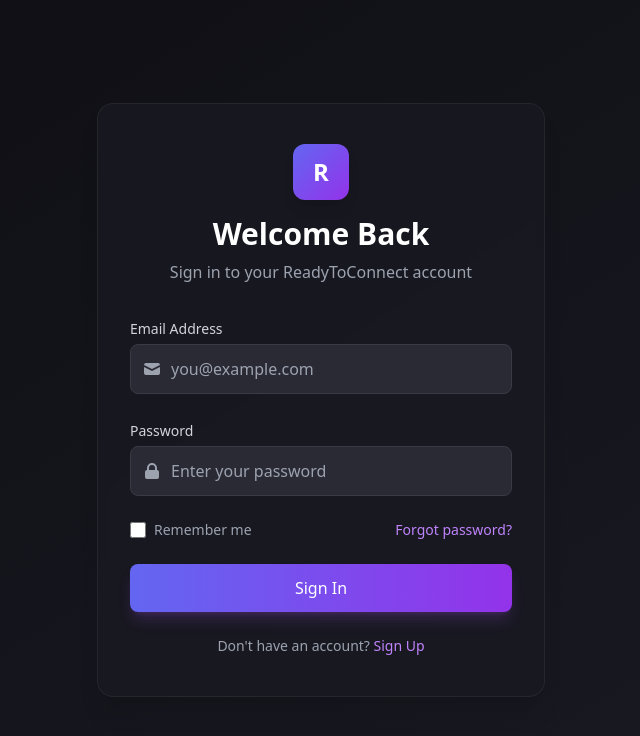
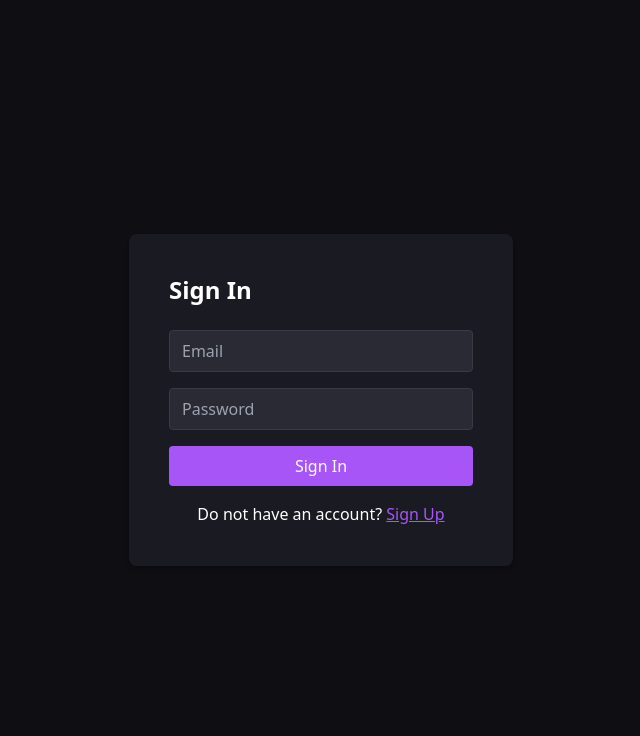
Before and after one commit to 4-DA/ready_to_connect_frontend, a Next.js app: page /signin in a window 1280 px wide. Shown: the top 736 px of the page, without its empty margins (319-959 px from the left). Built offline with nearby package versions, Linux system fonts and the light colour scheme.

Commit message:
fix: signup and signin flow, updated API paths-temp

```diff
--- a/src/app/page.tsx
+++ b/src/app/page.tsx
@@ -1,4 +1,6 @@
 // src/app/page.tsx
+
+"use client"; // if needed
 import Dashboard from "@/components/Dashboard";
 
 export default function HomePage() {
--- a/src/app/signin/page.tsx
+++ b/src/app/signin/page.tsx
@@ -1,24 +1,11 @@
 "use client";
+
 import { useState, FormEvent } from "react";
 import { useRouter } from "next/navigation";
-import axios, { AxiosError } from "axios";
-
-// Define a User interface to match the expected data structure
-interface User {
-  pk: number;
-  email: string;
-  full_name: string;
-  streak: number;
-  xp: number;
-  level: number;
-  badge?: number;
-  profile_picture?: string;
-  user_type: string;
-  [key: string]: any; // Allow for additional properties
-}
+import Link from "next/link";
 
 export default function Signin() {
-  const [credentials, setCredentials] = useState({ email: "", password: "" });
+  const [user, setUser] = useState({ email: "", password: "" });
   const [error, setError] = useState<string | null>(null);
   const [isLoading, setIsLoading] = useState(false);
   const router = useRouter();
@@ -27,246 +14,89 @@
     e.preventDefault();
     setError(null);
     setIsLoading(true);
-    //const studentsUrl = 'http://127.0.0.1:8000/api/profile/students/';
 
     try {
-      // Updated API endpoint (without trailing slash to ensure consistency)
-      const response = await axios.post(
-        // "https://readytoconnect.panemtech.com/api/accounts/login/",
-        "http://127.0.0.1:8000/api/accounts/login/",
+      const res = await fetch("http://127.0.0.1:8000/api/accounts/login/", {
+        method: "POST",
+        headers: { "Content-Type": "application/json" },
+        body: JSON.stringify({
+          email: user.email,
+          password: user.password,
+        }),
+        credentials: "include",
+      });
 
-        credentials,
-        {
-          headers: { "Content-Type": "application/json" },
-          withCredentials: true,
+      const data = await res.json();
+
+      if (!res.ok) {
+        console.error("Login error response:", data);
+
+        if (data.detail) {
+          setError(data.detail);
+        } else if (data.non_field_errors) {
+          setError(data.non_field_errors.join(" "));
+        } else if (data.email) {
+          setError(data.email.join(" "));
+        } else if (data.password) {
+          setError(data.password.join(" "));
+        } else {
+          setError("Login failed. Please check your credentials.");
         }
-      );
-
-      // Access the data directly from response.data
-      const data = response.data;
-
-      // Store tokens
-      if (data.access) {
-        localStorage.setItem("token", data.access);
-        localStorage.setItem("refresh_token", data.refresh);
+        setIsLoading(false);
+        return;
       }
 
-      // Store full user data
-      if (data.user) {
-        // Ensure all important fields are preserved
-        const userToStore: User = {
-          pk: data.user.pk,
-          email: data.user.email,
-          full_name: data.user.full_name,
-          streak: data.user.streak,
-          xp: data.user.xp,
-          level: data.user.level,
-          badge: data.user.badge,
-          profile_picture: data.user.profile_picture,
-          user_type: data.user.user_type,
-        };
+      // ✅ Save tokens if needed
+      localStorage.setItem("accessToken", data.access);
+      localStorage.setItem("refreshToken", data.refresh);
 
-        localStorage.setItem("user", JSON.stringify(userToStore));
-
-        // Log for debugging
-        console.log("Stored user data:", userToStore);
-      }
-
-      // Add a small delay before navigation to ensure data is stored
-      setTimeout(() => {
-        router.push("/");
-      }, 100);
-    } catch (error) {
-      // Type guard for AxiosError
-      const err = error as AxiosError<{ detail?: string }>;
-
-      if (err.response) {
-        // The request was made and the server responded with a status code
-        // that falls out of the range of 2xx
-        setError(
-          err.response.data?.detail ||
-            "Login failed. Please check your credentials."
-        );
-      } else if (err.request) {
-        // The request was made but no response was received
-        setError("No response from server. Please try again later.");
-      } else {
-        // Something happened in setting up the request that triggered an Error
+      router.push("/dashboard");
+    } catch (err) {
+      console.error("Login error:", err);
       setError("Connection error. Please try again later.");
-      }
-      console.error("Login error:", err);
     } finally {
       setIsLoading(false);
     }
   };
 
   return (
-    <div className="flex justify-center items-center min-h-screen bg-gradient-to-br from-[#0e0e13] to-[#1a1a24]">
-      <div className="w-full max-w-md px-8 py-10 mx-2 backdrop-blur-sm bg-[#1a1a22]/80 rounded-2xl shadow-xl border border-[#ffffff0f]">
-        {/* Logo and Header */}
-        <div className="text-center mb-8">
-          <div className="flex justify-center mb-4">
-            <div className="h-14 w-14 bg-gradient-to-br from-indigo-500 to-purple-600 rounded-xl flex items-center justify-center shadow-lg">
-              <span className="text-white text-2xl font-bold">R</span>
-            </div>
-          </div>
-          <h2 className="text-3xl font-bold text-white">Welcome Back</h2>
-          <p className="text-gray-400 mt-2">
-            Sign in to your ReadyToConnect account
-          </p>
-        </div>
-
+    <div className="flex justify-center items-center min-h-screen bg-[#0e0e13]">
+      <div className="bg-[#1a1a22] p-10 rounded-lg shadow-md w-96">
+        <h2 className="text-2xl font-bold mb-6 text-white">Sign In</h2>
         {error && (
-          <div className="bg-red-500/10 border border-red-500/30 rounded-lg p-4 mb-6 text-red-400 whitespace-pre-line text-sm">
-            <div className="flex items-start">
-              <svg
-                xmlns="http://www.w3.org/2000/svg"
-                className="h-5 w-5 mr-2 mt-0.5 text-red-500"
-                viewBox="0 0 20 20"
-                fill="currentColor"
-              >
-                <path
-                  fillRule="evenodd"
-                  d="M10 18a8 8 0 100-16 8 8 0 000 16zM8.707 7.293a1 1 0 00-1.414 1.414L8.586 10l-1.293 1.293a1 1 0 101.414 1.414L10 11.414l1.293 1.293a1 1 0 001.414-1.414L11.414 10l1.293-1.293a1 1 0 00-1.414-1.414L10 8.586 8.707 7.293z"
-                  clipRule="evenodd"
-                />
-              </svg>
-              <div>{error}</div>
-            </div>
+          <div className="bg-red-500 bg-opacity-20 border border-red-500 rounded p-3 mb-4 text-red-400">
+            {error}
           </div>
         )}
-
-        <form onSubmit={handleSubmit} className="space-y-6">
-          <div className="space-y-1">
-            <label className="text-sm font-medium text-gray-300">
-              Email Address
-            </label>
-            <div className="relative">
+        <form onSubmit={handleSubmit} className="space-y-4">
           <input
             type="email"
-                placeholder="you@example.com"
+            placeholder="Email"
             required
-                className="w-full pl-10 pr-4 py-3 border rounded-lg bg-[#2a2a35] text-white border-[#3a3a45] focus:border-purple-500 focus:ring-1 focus:ring-purple-500 focus:outline-none transition-all"
-                value={credentials.email}
-                onChange={(e) =>
-                  setCredentials({ ...credentials, email: e.target.value })
-                }
+            className="w-full px-3 py-2 border rounded bg-[#2a2a35] text-white border-[#3a3a45]"
+            onChange={(e) => setUser({ ...user, email: e.target.value })}
           />
-              <div className="absolute inset-y-0 left-0 flex items-center pl-3 pointer-events-none text-gray-400">
-                <svg
-                  xmlns="http://www.w3.org/2000/svg"
-                  className="h-5 w-5"
-                  viewBox="0 0 20 20"
-                  fill="currentColor"
-                >
-                  <path d="M2.003 5.884L10 9.882l7.997-3.998A2 2 0 0016 4H4a2 2 0 00-1.997 1.884z" />
-                  <path d="M18 8.118l-8 4-8-4V14a2 2 0 002 2h12a2 2 0 002-2V8.118z" />
-                </svg>
-              </div>
-            </div>
-          </div>
-
-          <div className="space-y-1">
-            <label className="text-sm font-medium text-gray-300">
-              Password
-            </label>
-            <div className="relative">
           <input
             type="password"
-                placeholder="Enter your password"
+            placeholder="Password"
             required
-                className="w-full pl-10 pr-4 py-3 border rounded-lg bg-[#2a2a35] text-white border-[#3a3a45] focus:border-purple-500 focus:ring-1 focus:ring-purple-500 focus:outline-none transition-all"
-                value={credentials.password}
-                onChange={(e) =>
-                  setCredentials({ ...credentials, password: e.target.value })
-                }
+            className="w-full px-3 py-2 border rounded bg-[#2a2a35] text-white border-[#3a3a45]"
+            onChange={(e) => setUser({ ...user, password: e.target.value })}
           />
-              <div className="absolute inset-y-0 left-0 flex items-center pl-3 pointer-events-none text-gray-400">
-                <svg
-                  xmlns="http://www.w3.org/2000/svg"
-                  className="h-5 w-5"
-                  viewBox="0 0 20 20"
-                  fill="currentColor"
-                >
-                  <path
-                    fillRule="evenodd"
-                    d="M5 9V7a5 5 0 0110 0v2a2 2 0 012 2v5a2 2 0 01-2 2H5a2 2 0 01-2-2v-5a2 2 0 012-2zm8-2v2H7V7a3 3 0 016 0z"
-                    clipRule="evenodd"
-                  />
-                </svg>
-              </div>
-            </div>
-          </div>
-
-          <div className="flex items-center justify-between">
-            <div className="flex items-center">
-              <input
-                id="remember-me"
-                name="remember-me"
-                type="checkbox"
-                className="h-4 w-4 bg-[#2a2a35] border-[#3a3a45] rounded text-purple-500 focus:ring-purple-500"
-              />
-              <label
-                htmlFor="remember-me"
-                className="ml-2 block text-sm text-gray-400"
-              >
-                Remember me
-              </label>
-            </div>
-            <div className="text-sm">
-              <a
-                href="#"
-                className="font-medium text-purple-400 hover:text-purple-300 transition-colors"
-              >
-                Forgot password?
-              </a>
-            </div>
-          </div>
-
           <button
             type="submit"
-            className="w-full py-3 px-4 bg-gradient-to-r from-indigo-500 to-purple-600 text-white font-medium rounded-lg hover:opacity-95 focus:outline-none focus:ring-2 focus:ring-purple-500 focus:ring-offset-2 focus:ring-offset-[#1a1a22] transition-all shadow-lg shadow-purple-500/20 flex items-center justify-center"
+            className="w-full bg-purple-500 text-white py-2 rounded hover:bg-purple-600 transition-colors"
             disabled={isLoading}
           >
-            {isLoading ? (
-              <>
-                <svg
-                  className="animate-spin -ml-1 mr-3 h-5 w-5 text-white"
-                  xmlns="http://www.w3.org/2000/svg"
-                  fill="none"
-                  viewBox="0 0 24 24"
-                >
-                  <circle
-                    className="opacity-25"
-                    cx="12"
-                    cy="12"
-                    r="10"
-                    stroke="currentColor"
-                    strokeWidth="4"
-                  ></circle>
-                  <path
-                    className="opacity-75"
-                    fill="currentColor"
-                    d="M4 12a8 8 0 018-8V0C5.373 0 0 5.373 0 12h4zm2 5.291A7.962 7.962 0 014 12H0c0 3.042 1.135 5.824 3 7.938l3-2.647z"
-                  ></path>
-                </svg>
-                Signing in...
-              </>
-            ) : (
-              "Sign In"
-            )}
+            {isLoading ? "Signing In..." : "Sign In"}
           </button>
-
-          <div className="mt-6 text-center text-sm text-gray-400">
-            Don't have an account?{" "}
-            <a
-              href="/signup"
-              className="font-medium text-purple-400 hover:text-purple-300 transition-colors"
-            >
+        </form>
+        <p className="mt-4 text-center text-white">
+          Do not have an account?{" "}
+          <Link href="/signup" className="text-purple-500 underline">
             Sign Up
-            </a>
-          </div>
-        </form>
+          </Link>
+        </p>
       </div>
     </div>
   );
--- a/src/app/signup/page.tsx
+++ b/src/app/signup/page.tsx
@@ -1,48 +1,49 @@
 "use client";
-import { useState } from "react";
+
+import { useState, FormEvent } from "react";
 import { useRouter } from "next/navigation";
+import Link from "next/link";
 
 export default function Signup() {
-  const [user, setUser] = useState({ name: "", email: "", password: "" });
+  const [user, setUser] = useState({ email: "", password: "", user_type: "student" });
   const [error, setError] = useState<string | null>(null);
   const [isLoading, setIsLoading] = useState(false);
   const router = useRouter();
 
-  const handleSubmit = async (e: React.FormEvent<HTMLFormElement>) => {
+  const handleSubmit = async (e: FormEvent<HTMLFormElement>) => {
     e.preventDefault();
     setError(null);
     setIsLoading(true);
 
     try {
-      // From your Django URLconf, the registration endpoint is /api/accounts/registration/
-      const res = await fetch(
-        "http://127.0.0.1:8000/api/accounts/registration/",
-        {
-          method: "POST",
-          headers: { "Content-Type": "application/json" },
-          body: JSON.stringify({
-            // Adjust field names to match Django's expected format
-            // Django typically uses 'username' instead of 'name'
-            username: user.name,
-            email: user.email,
-            password1: user.password, // Django-allauth typically uses password1/password2
-            password2: user.password, // For confirmation
-          }),
-        }
-      );
+      const res = await fetch("http://127.0.0.1:8000/api/accounts/register/", {
+        method: "POST",
+        headers: { "Content-Type": "application/json" },
+        body: JSON.stringify({
+          email: user.email,
+          password1: user.password,
+          password2: user.password,
+          user_type: user.user_type, // important if your backend expects user_type
+        }),
+      });
+
+      const data = await res.json();
 
       if (!res.ok) {
-        const errorData = await res.json().catch(() => null);
-        // Handle different error formats
-        if (errorData && typeof errorData === "object") {
-          // Format error messages from different fields
-          const errorMessages = Object.entries(errorData)
-            .map(
-              ([key, value]) =>
-                `${key}: ${Array.isArray(value) ? value.join(", ") : value}`
-            )
-            .join("\n");
-          setError(errorMessages);
+        console.error("Signup error response:", data);
+
+        if (data.username) {
+          setError(data.username.join(" "));
+        } else if (data.email) {
+          setError(data.email.join(" "));
+        } else if (data.password1) {
+          setError(data.password1.join(" "));
+        } else if (data.password2) {
+          setError(data.password2.join(" "));
+        } else if (data.non_field_errors) {
+          setError(data.non_field_errors.join(" "));
+        } else if (data.detail) {
+          setError(data.detail);
         } else {
           setError("Registration failed. Please try again.");
         }
@@ -50,11 +51,11 @@
         return;
       }
 
-      // Success - redirect to signin page
       router.push("/signin");
     } catch (err) {
-      console.error("Registration error:", err);
+      console.error("Signup error:", err);
       setError("Connection error. Please try again later.");
+    } finally {
       setIsLoading(false);
     }
   };
@@ -64,18 +65,11 @@
       <div className="bg-[#1a1a22] p-10 rounded-lg shadow-md w-96">
         <h2 className="text-2xl font-bold mb-6 text-white">Sign Up</h2>
         {error && (
-          <div className="bg-red-500 bg-opacity-20 border border-red-500 rounded p-3 mb-4 text-red-400 whitespace-pre-line">
+          <div className="bg-red-500 bg-opacity-20 border border-red-500 rounded p-3 mb-4 text-red-400">
             {error}
           </div>
         )}
         <form onSubmit={handleSubmit} className="space-y-4">
-          <input
-            type="text"
-            placeholder="Name"
-            required
-            className="w-full px-3 py-2 border rounded bg-[#2a2a35] text-white border-[#3a3a45]"
-            onChange={(e) => setUser({ ...user, name: e.target.value })}
-          />
           <input
             type="email"
             placeholder="Email"
@@ -90,13 +84,30 @@
             className="w-full px-3 py-2 border rounded bg-[#2a2a35] text-white border-[#3a3a45]"
             onChange={(e) => setUser({ ...user, password: e.target.value })}
           />
+          <select
+            className="w-full px-3 py-2 border rounded bg-[#2a2a35] text-white border-[#3a3a45]"
+            value={user.user_type}
+            onChange={(e) => setUser({ ...user, user_type: e.target.value })}
+          >
+            <option value="student">Student</option>
+            <option value="guardian">Guardian</option>
+            <option value="mentor">Mentor</option>
+            <option value="business">Business</option>
+          </select>
           <button
+            type="submit"
             className="w-full bg-purple-500 text-white py-2 rounded hover:bg-purple-600 transition-colors"
             disabled={isLoading}
           >
             {isLoading ? "Creating Account..." : "Sign Up"}
           </button>
         </form>
+        <p className="mt-4 text-center text-white">
+          Already have an account?{" "}
+          <Link href="/signin" className="text-purple-500 underline">
+            Sign In
+          </Link>
+        </p>
       </div>
     </div>
   );
```
Also changed, not shown: src/utils/api.ts (+24 -0 lines), src/app/AiMentor/generate-questions/route.ts (renamed from src/app/api/generate-questions/route.ts). Lines whose indentation alone changed are shown as unchanged.
